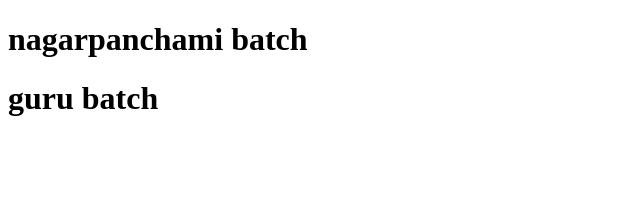
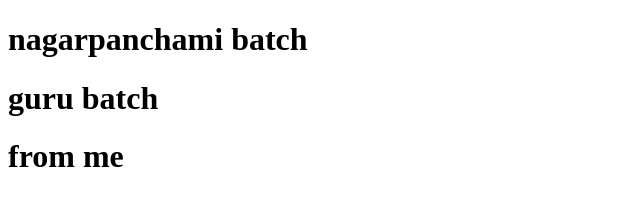
Before and after one commit to Nandini782/flipkart, a plain HTML site: page index.html in a window 1280 px wide. Shown: the whole page, without its empty margins (0-640 px from the left). Drawn offline with Linux system fonts and the light colour scheme.

```diff
--- a/index.html
+++ b/index.html
@@ -8,5 +8,6 @@
 <body>
     <h1>nagarpanchami batch</h1>
     <h1>guru batch</h1>
+    <h1>from me</h1>
 </body>
 </html>
```
